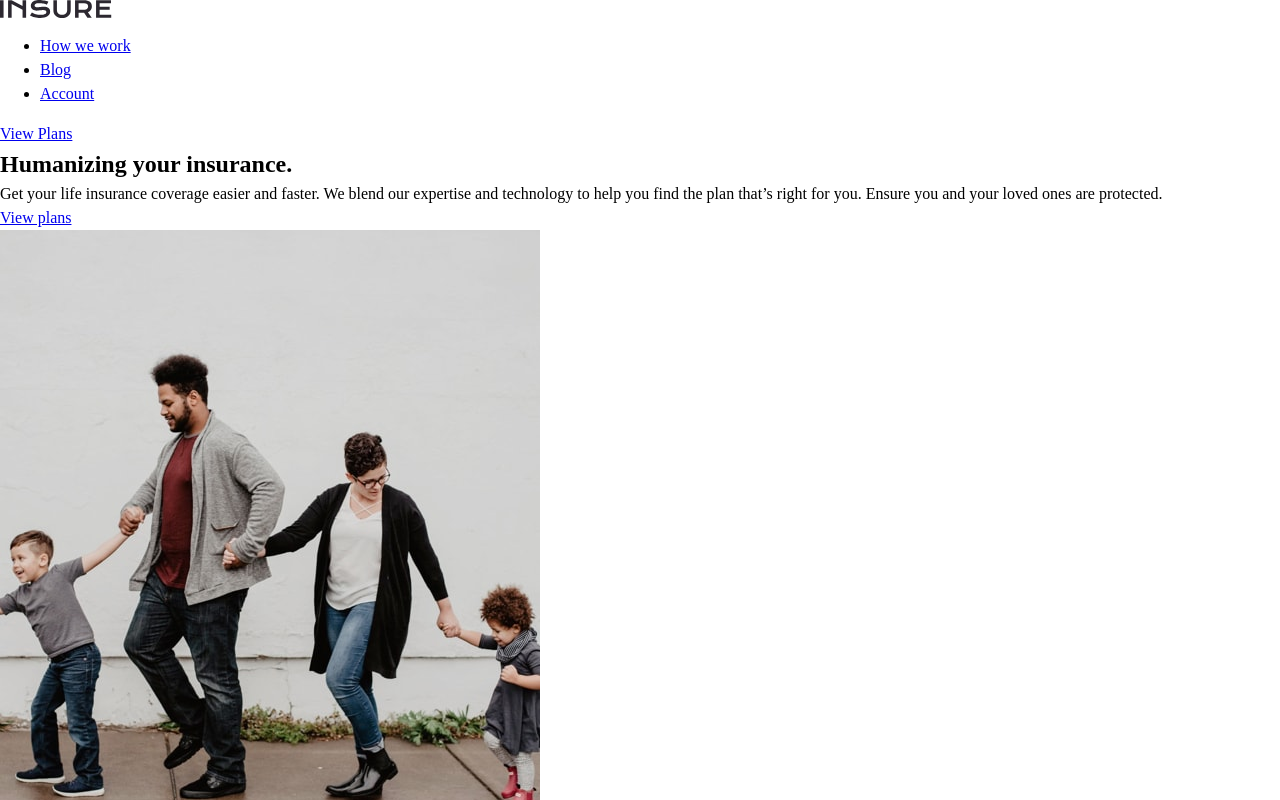
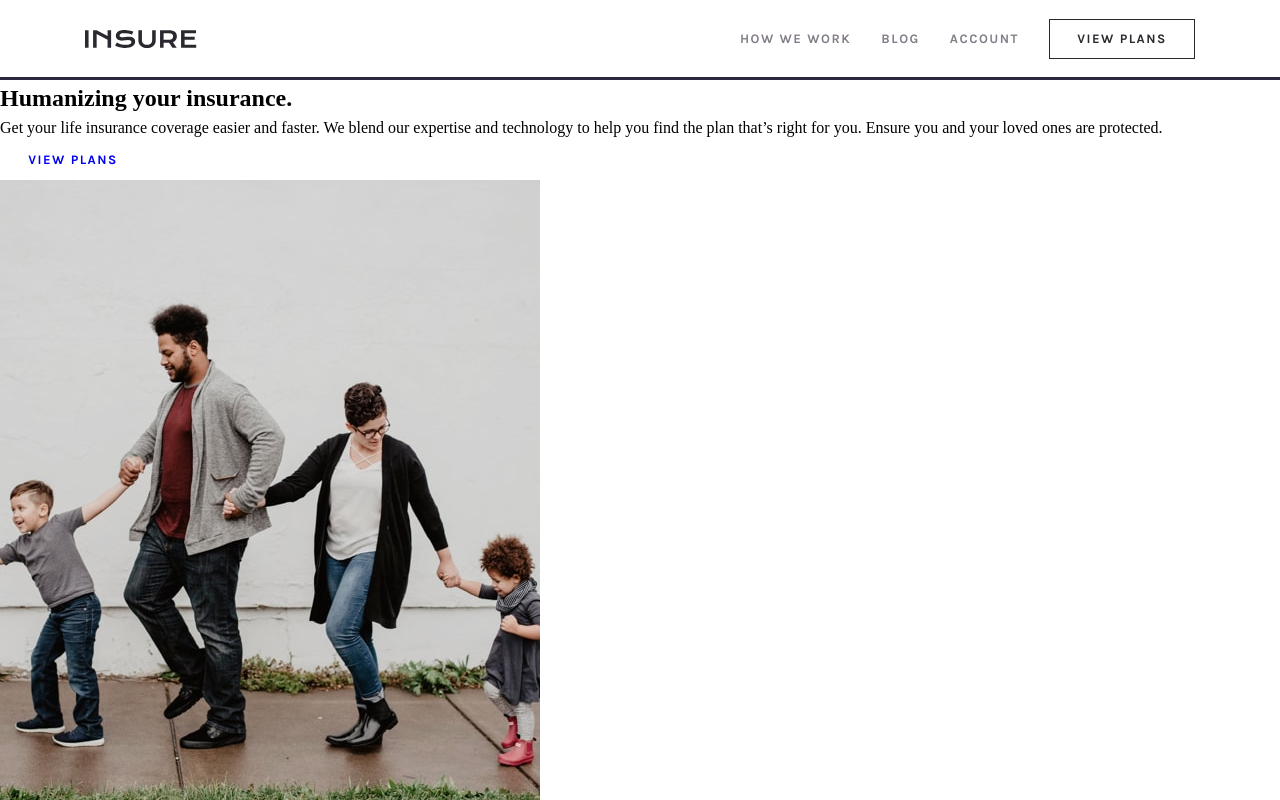
Before and after one commit to BradwellC/FEM--Insure-Landing-Page, a plain HTML site: page index.html in a window 1280 px wide. Shown: the top 800 px of the page. Drawn offline with Linux system fonts and the light colour scheme.

Commit message:
Desktop Nav Created CSS

```diff
--- a/index.html
+++ b/index.html
@@ -22,7 +22,7 @@
         <img class="navbar-brand" src="./public/img/logo.svg" alt="" />
 
         <div class="navbar-nav">
-          <ul>
+          <ul role="list">
             <li class="nav-item">
               <a class="nav-link" href="#">How we work</a>
             </li>
@@ -40,7 +40,9 @@
     </header>
 
     <main>
-      <section>
+      <section class="insurance">
+        <div class="insurance-body">
+          <div class="borderTop"></div>
           <h1>Humanizing your insurance.</h1>
           <p>
             Get your life insurance coverage easier and faster. We blend our
@@ -48,7 +50,8 @@
             you. Ensure you and your loved ones are protected.
           </p>
 
-        <a href="#">View plans</a>
+          <a href="#" class="btn btn-white">View plans</a>
+        </div>
 
         <img src="./public/img/image-intro-desktop.jpg" alt="" />
       </section>
--- a/public/css/main.css
+++ b/public/css/main.css
@@ -106,4 +106,92 @@ select {
   }
 }
 
+a {
+  text-decoration: none;
+}
+
 /* General CSS Styles */
+
+.btn {
+  width: 146px;
+  height: 40px;
+
+  font-family: var(--ff-body);
+  font-size: 13px;
+  font-weight: 700;
+
+  letter-spacing: 1.5px;
+  text-transform: uppercase;
+
+  display: flex;
+  align-items: center;
+  justify-content: center;
+}
+
+.btn-dark {
+  border: 1px solid var(--clr-primary-500);
+  color: var(--clr-primary-500);
+}
+
+.btn-dark:hover {
+  background-color: var(--clr-primary-500);
+  color: #fff;
+}
+
+/* Nav Styling */
+
+header {
+  /* width: 1440px; */
+  height: 80px;
+
+  border-bottom: 3px solid var(--clr-primary-400);
+
+  display: flex;
+  flex-direction: row;
+
+  align-items: center;
+}
+
+.navbar {
+  width: 1110px;
+  margin-inline: auto;
+
+  font-family: var(--ff-body);
+  font-size: 13px;
+
+  display: flex;
+  flex-direction: row;
+
+  justify-content: space-between;
+  align-items: center;
+}
+
+.navbar-nav {
+  display: flex;
+  flex-direction: row;
+
+  align-items: center;
+}
+
+.navbar-nav ul {
+  display: flex;
+  flex-direction: row;
+
+  align-items: center;
+}
+
+.nav-link {
+  padding-right: 30px;
+
+  font-size: 13px;
+  font-weight: 700;
+  font-family: var(--ff-body);
+
+  text-transform: uppercase;
+  letter-spacing: 1.5px;
+  color: var(--clr-primary-300);
+}
+
+.nav-link:hover {
+  color: var(--clr-primary-500);
+}
```
Lines whose indentation alone changed are shown as unchanged.
